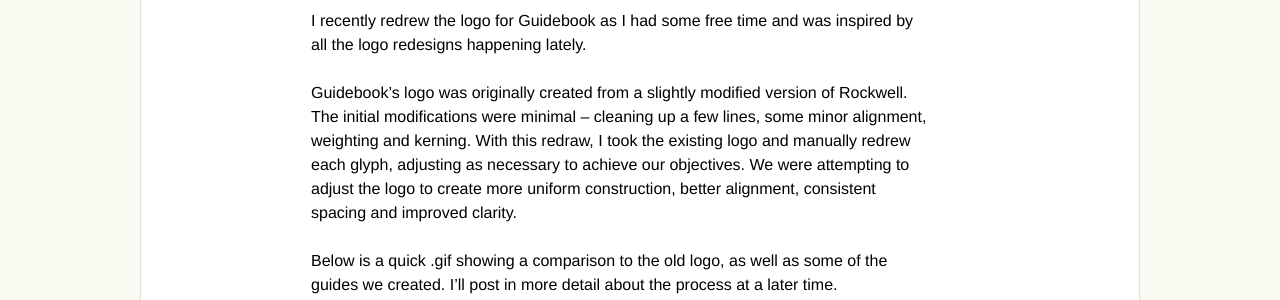
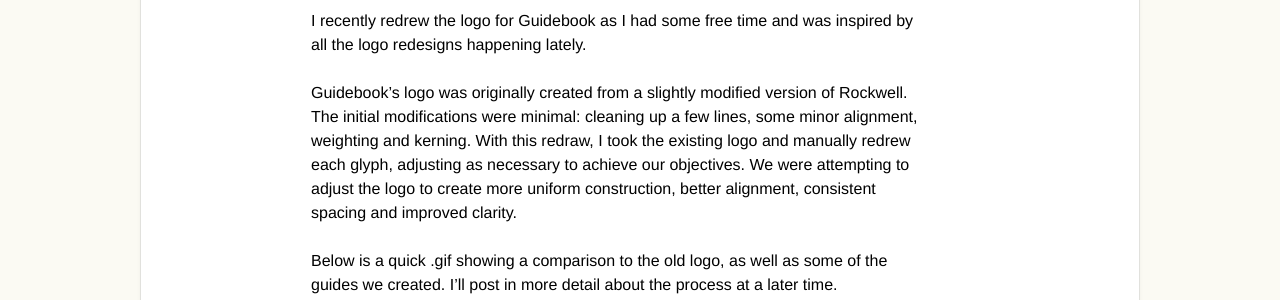
Before and after one commit to pklada/petelada-com, a Jekyll site: the page built from _posts/2015-8-3-guidebook-logo-redraw.markdown, in a window 1280 px wide. Shown: the part 725-1025 px from the top of the page. Built offline with Jekyll 4.4.1, drawn with Linux system fonts in a browser that asks for light colours; nearby versions of some CDN libraries; some web fonts are replaced; Markdown is read by kramdown in place of the engine named in the settings; comment, search, counter and statistics services are not loaded.

Commit message:
cleaning up post a bit

```diff
--- a/_posts/2015-8-3-guidebook-logo-redraw.markdown
+++ b/_posts/2015-8-3-guidebook-logo-redraw.markdown
@@ -11,7 +11,7 @@ like_text: Clean lines (ha)
 
 I recently redrew the logo for Guidebook as I had some free time and was inspired by all the logo redesigns happening lately.
 
-Guidebook's logo was originally created from a slightly modified version of Rockwell. The initial modifications were minimal -- cleaning up a few lines, some minor alignment, weighting and kerning. With this redraw, I took the existing logo and manually redrew each glyph, adjusting as necessary to achieve our objectives. We were attempting to adjust the logo to create more uniform construction, better alignment, consistent spacing and improved clarity.
+Guidebook's logo was originally created from a slightly modified version of Rockwell. The initial modifications were minimal: cleaning up a few lines, some minor alignment, weighting and kerning. With this redraw, I took the existing logo and manually redrew each glyph, adjusting as necessary to achieve our objectives. We were attempting to adjust the logo to create more uniform construction, better alignment, consistent spacing and improved clarity.
 
 Below is a quick .gif showing a comparison to the old logo, as well as some of the guides we created. I'll post in more detail about the process at a later time.
 
```
Also changed, not shown: other parts of _posts/2015-8-3-guidebook-logo-redraw.markdown (+1 -1 lines).
